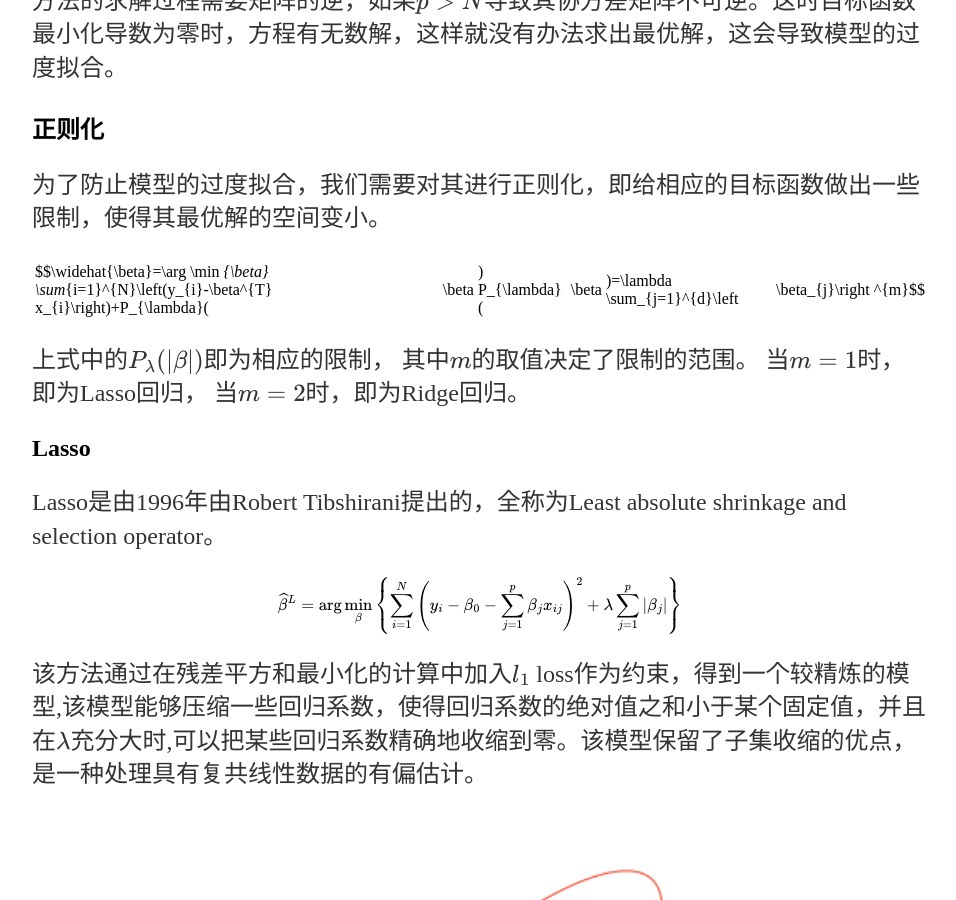
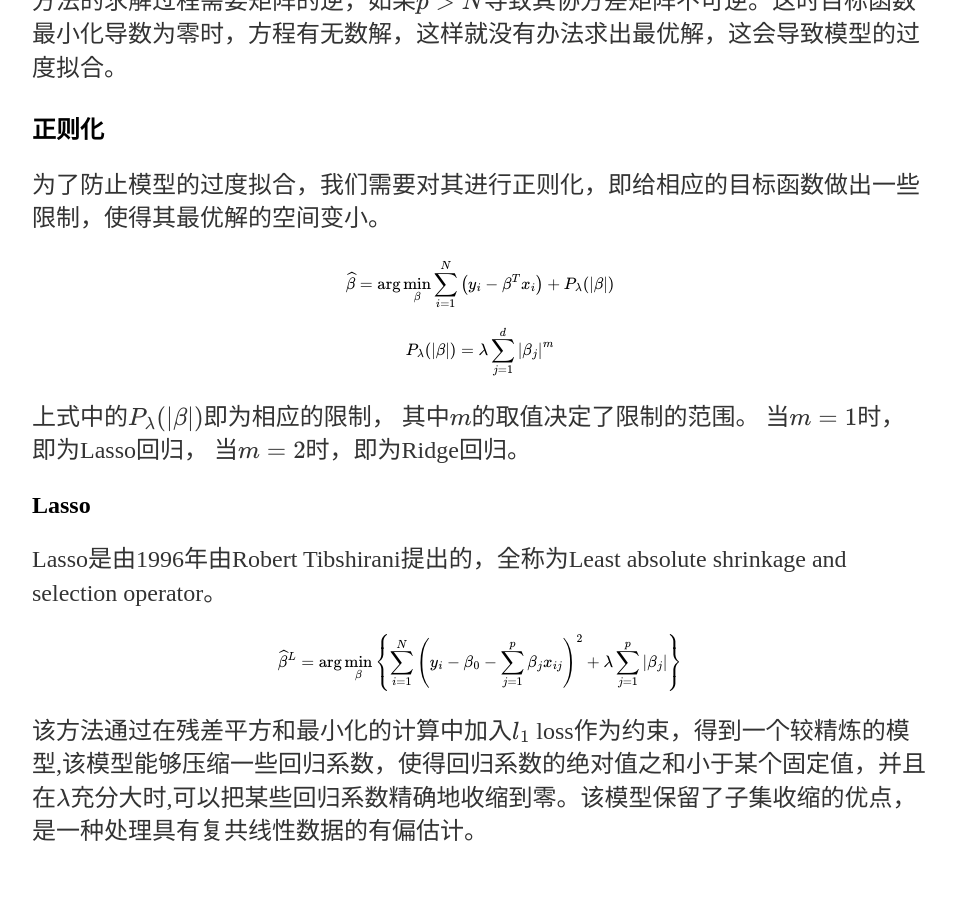
Before and after one commit to kongny/kongny.github.io, a Jekyll site: the page built from _posts/2019-4-16-homework4.md, in a window 1280 px wide and 900 px high, scrolled down 744 px. Shown: the whole window, without its empty margins (160-1116 px from the left). Built offline with Jekyll 4.4.1, drawn with Linux system fonts in a browser that asks for light colours; our own code applies the rules of GitHub Pages for plain Markdown files; Markdown is read by kramdown in place of the engine named in the settings; formulas are drawn with MathJax 3.

Commit message:
Update 2019-4-16-homework4.md

```diff
--- a/_posts/2019-4-16-homework4.md
+++ b/_posts/2019-4-16-homework4.md
@@ -13,7 +13,9 @@ $$\widehat\beta=\arg \min _{\beta} \sum_{i=1}^{N}\left(y_{i}-\beta^{T} x_{i}\rig
 ## 正则化
 为了防止模型的过度拟合，我们需要对其进行正则化，即给相应的目标函数做出一些限制，使得其最优解的空间变小。
 
-$$\widehat{\beta}=\arg \min _{\beta} \sum_{i=1}^{N}\left(y_{i}-\beta^{T} x_{i}\right)+P_{\lambda}(|\beta|)$$$$P_{\lambda}(|\beta|)=\lambda \sum_{j=1}^{d}\left|\beta_{j}\right|^{m}$$
+$$\widehat{\beta}=\arg \min _{\beta} \sum_{i=1}^{N}\left(y_{i}-\beta^{T} x_{i}\right)+P_{\lambda}(|\beta|)$$
+
+$$P_{\lambda}(|\beta|)=\lambda \sum_{j=1}^{d}\left|\beta_{j}\right|^{m}$$
 
 上式中的$$P_{\lambda}(|\beta|)$$即为相应的限制，
 其中$$m$$的取值决定了限制的范围。
@@ -31,6 +33,7 @@ $$
 该方法通过在残差平方和最小化的计算中加入$$l_1$$ loss作为约束，得到一个较精炼的模型,该模型能够压缩一些回归系数，使得回归系数的绝对值之和小于某个固定值，并且在$$\lambda$$充分大时,可以把某些回归系数精确地收缩到零。该模型保留了子集收缩的优点，是一种处理具有复共线性数据的有偏估计。
 
 ![lasso](/assets/lasso.png)
+<div align=center><img src="/assets/lasso.png" width="50%" height="50%" /></div>
 
 可以看到lasso的约束域为正方形，因此其等高线可能存在与坐标轴的切点，使得部分维度的特征权重为0，从而达到变量选择的效果，将不具有显著性的变量的系数压缩到0，从而将不显著的变量舍弃。
 
```
